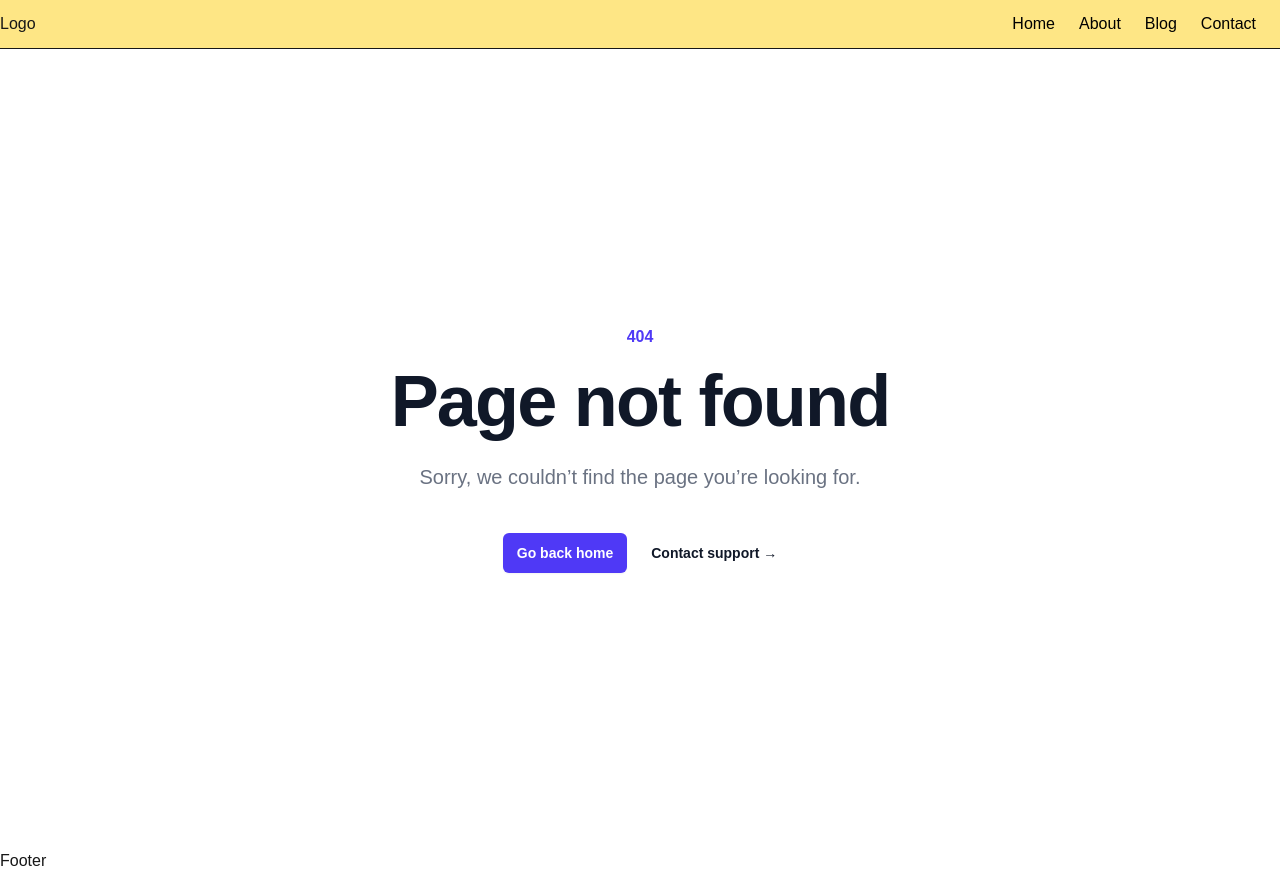
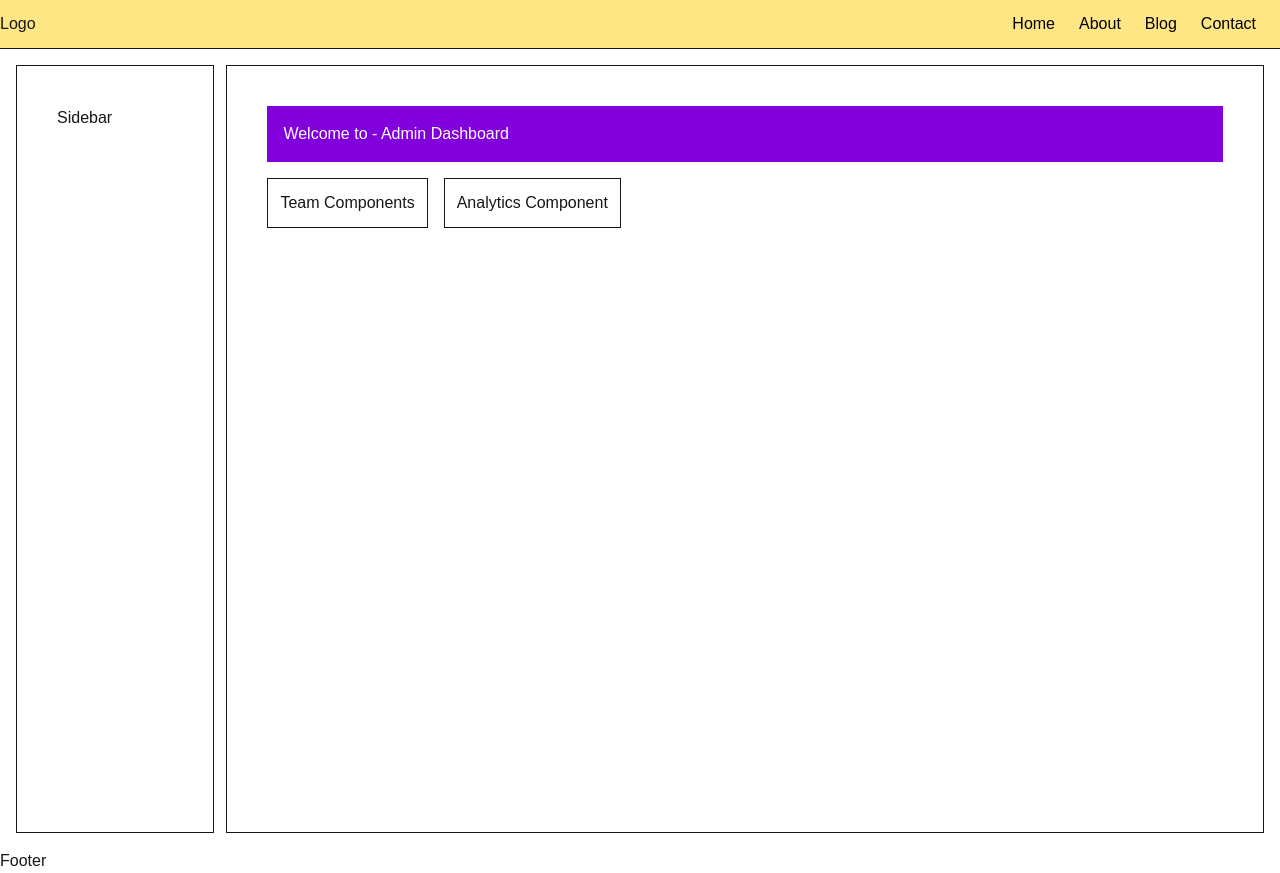
Before and after one commit to emonmahdi/nextjs-recap, a Next.js app: page /admindashboard in a window 1280 px wide. Before the commit this address had no page. Built offline with nearby package versions, Linux system fonts and the light colour scheme.

Commit message:
paralell routing done

```diff
--- /dev/null
+++ b/src/app/admindashboard/@analitics/page.tsx
@@ -0,0 +1,9 @@
+import React from 'react'
+
+const Analytics = () => {
+  return (
+    <div>Analytics Component</div>
+  )
+}
+
+export default Analytics
--- /dev/null
+++ b/src/app/admindashboard/@team/page.tsx
@@ -0,0 +1,9 @@
+import React from 'react'
+
+const Team = () => {
+  return (
+    <div>Team Components</div>
+  )
+}
+
+export default Team
--- /dev/null
+++ b/src/app/admindashboard/layout.tsx
@@ -0,0 +1,25 @@
+import React from 'react'
+
+
+type DashboardType = {
+    children: React.ReactNode,
+    team: React.ReactNode,
+    analitics: React.ReactNode,
+}
+
+const AdminLayout = ({children, team, analitics}: DashboardType) => {
+  return (
+    <div className='flex  gap-3 p-4 h-screen'>
+        <div className='border w-56 p-10'>Sidebar</div>
+        <div className='border w-full p-10'>
+            <div>{children}</div>
+           <div className='flex gap-4'>
+           <div className='border p-3'>{team}</div>
+           <div className='border p-3'>{analitics}</div>
+           </div>
+        </div>
+    </div>
+  )
+}
+
+export default AdminLayout
--- /dev/null
+++ b/src/app/admindashboard/page.tsx
@@ -0,0 +1,9 @@
+import React from 'react'
+
+const AdminDashboard = () => {
+  return (
+    <div className='bg-purple-700 p-4 mb-4 text-white'>Welcome to - Admin Dashboard </div>
+  )
+}
+
+export default AdminDashboard
```
Also changed, not shown: Notes-Modules/module-4/concepts-doc.txt, Notes-Modules/module-4/docs.txt (added).
